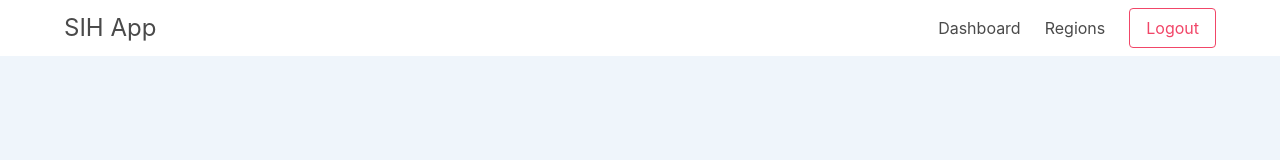
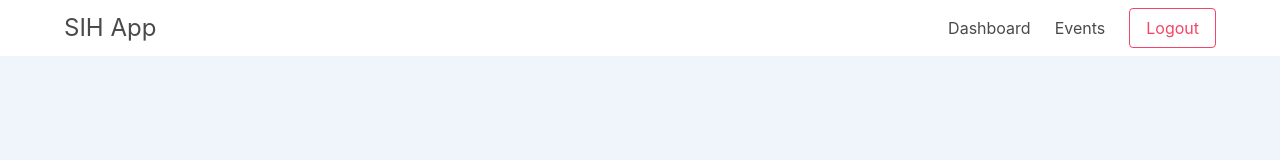
Before and after one commit to smartclash/SIH-Frontend, a Next.js app: page / in a window 1280 px wide. Shown: the top 160 px of the page. Built offline with nearby package versions, Linux system fonts and the light colour scheme.

Commit message:
New feature

```diff
--- a/components/navbar.tsx
+++ b/components/navbar.tsx
@@ -9,7 +9,7 @@ const Navbar: NextPage = () => (
             <div className='navbar-menu'>
                 <div className='navbar-end'>
                     <a href='#' className='navbar-item'>Dashboard</a>
-                    <a href='#' className='navbar-item'>Regions</a>
+                    <a href='#' className='navbar-item'>Events</a>
                     <div className='navbar-item'>
                         <a className='button is-danger is-outlined'>Logout</a>
                     </div>
```
